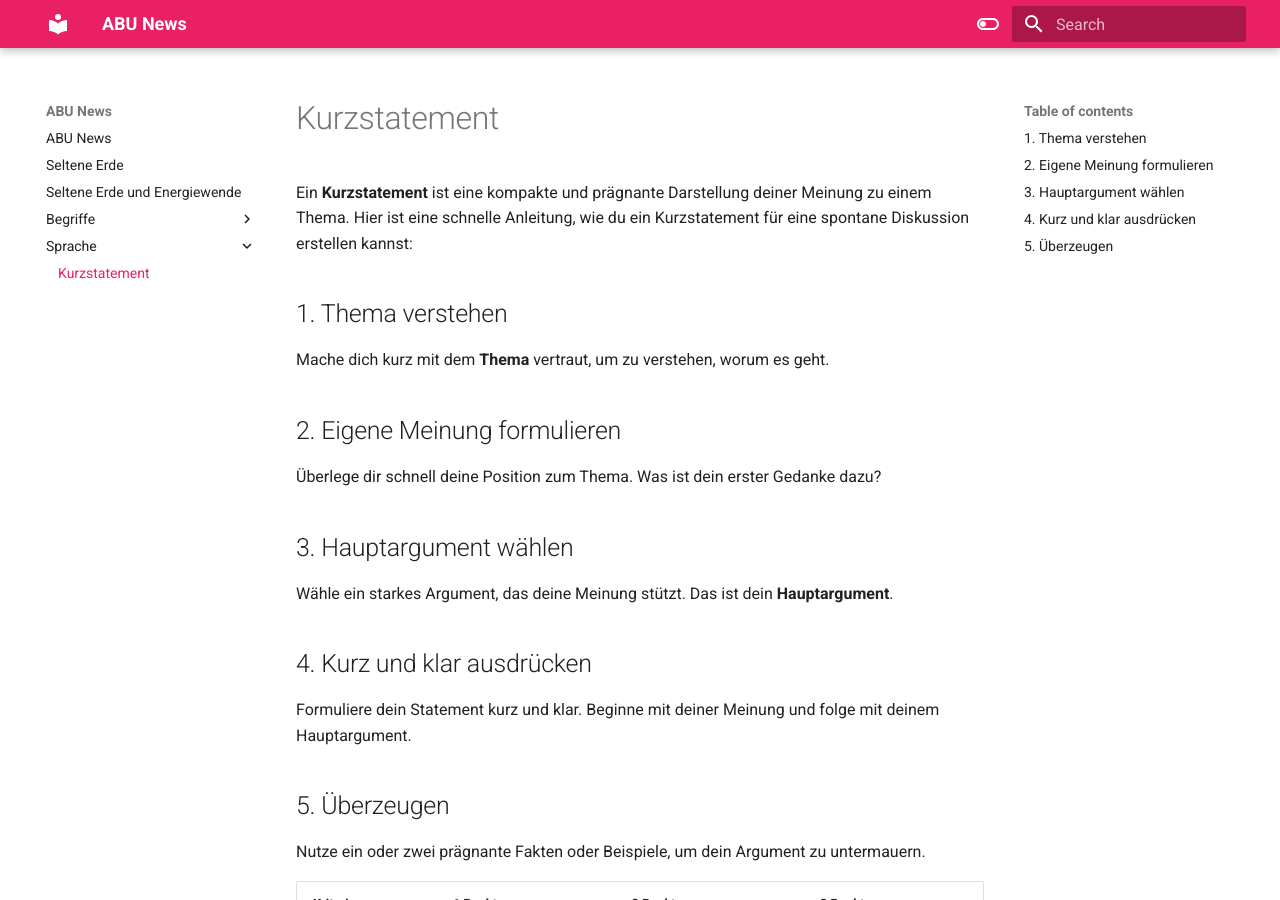
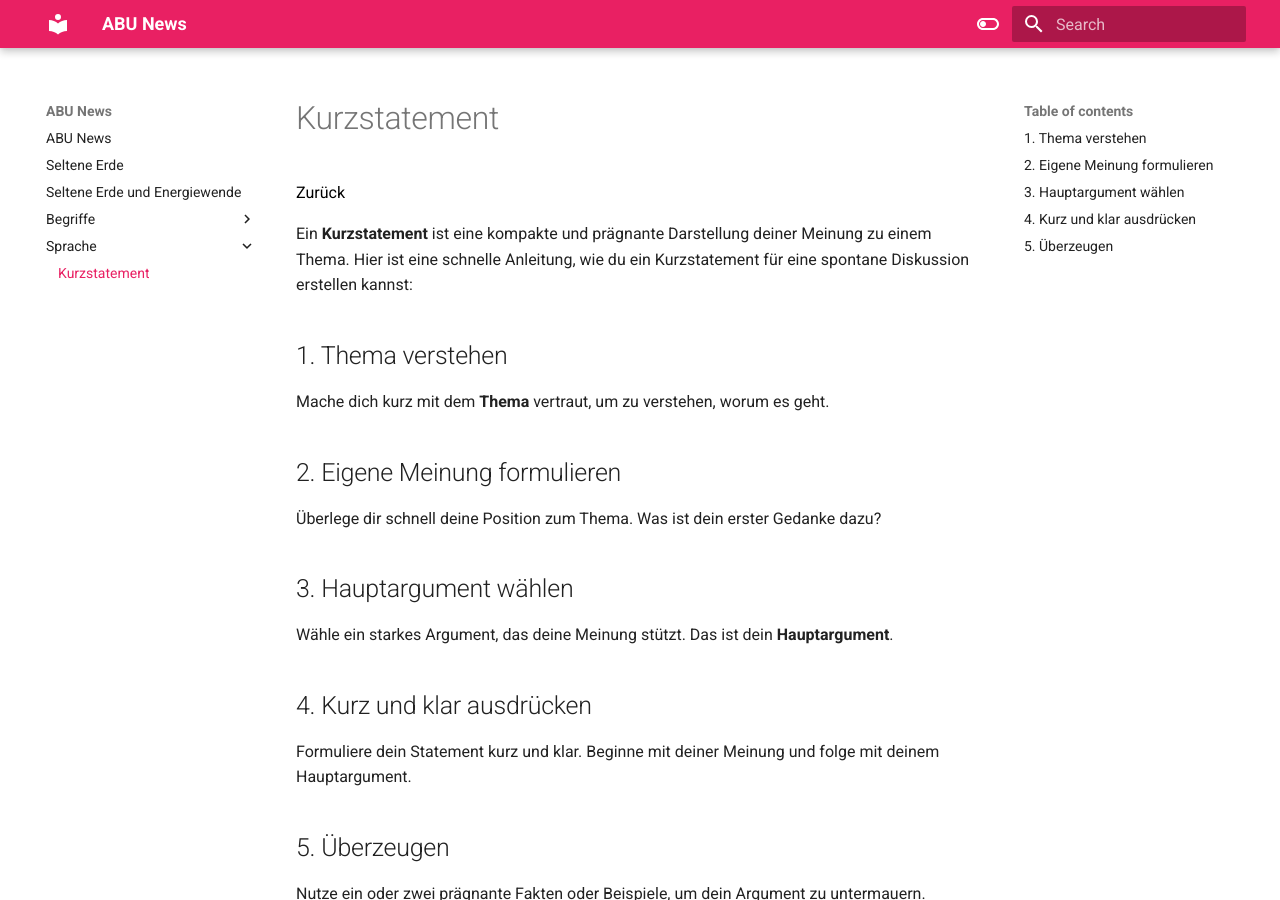
Before and after one commit to aburossi/ABU, an MkDocs documentation site: the page built from docs/Sprache/Kurzstatement.md, in a window 1280 px wide and 900 px high. Built offline with MkDocs 1.6.1 and Material for MkDocs 9.7.7, drawn with Linux system fonts in a browser that asks for light colours.

Commit message:
Update Kurzstatement.md

```diff
--- a/docs/Sprache/Kurzstatement.md
+++ b/docs/Sprache/Kurzstatement.md
@@ -1,3 +1,5 @@
+<button id="go-back">Zurück</button>
+
 Ein **Kurzstatement** ist eine kompakte und prägnante Darstellung deiner Meinung zu einem Thema. Hier ist eine schnelle Anleitung, wie du ein Kurzstatement für eine spontane Diskussion erstellen kannst:
 ## 1. Thema verstehen
 Mache dich kurz mit dem **Thema** vertraut, um zu verstehen, worum es geht.
```
